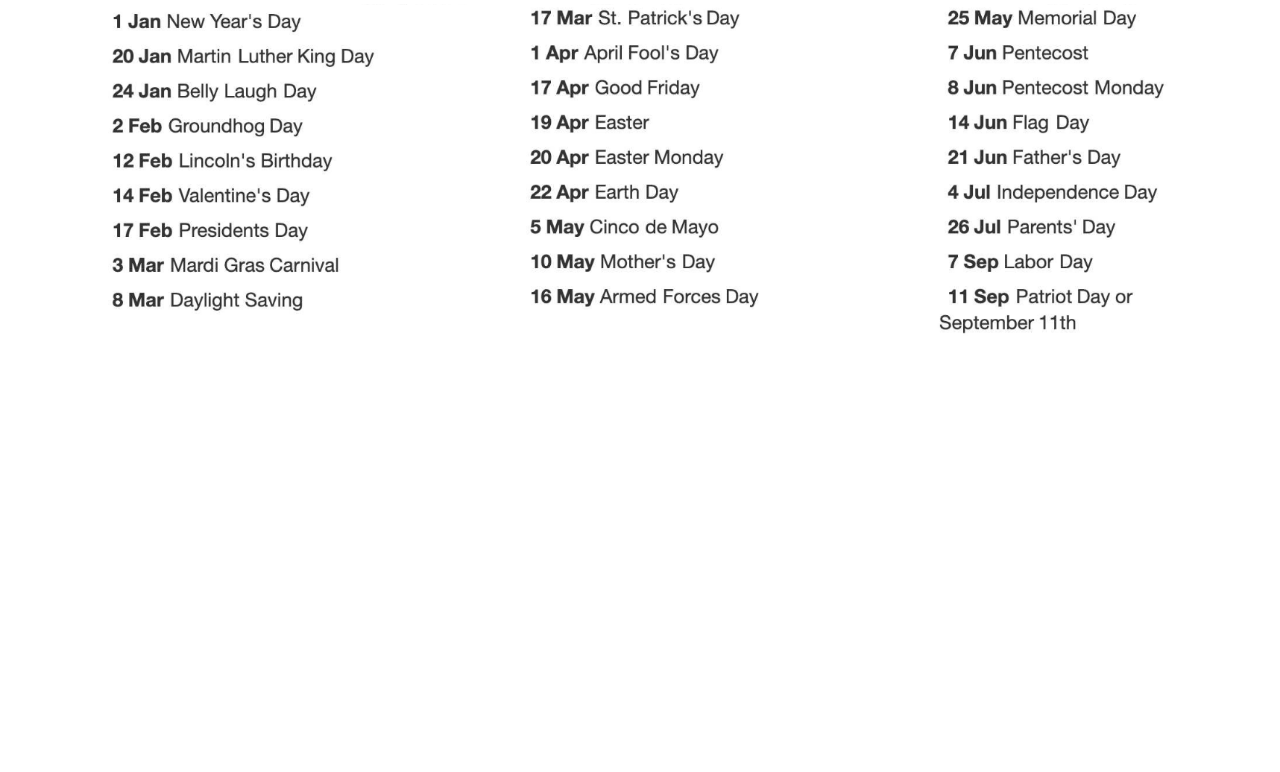
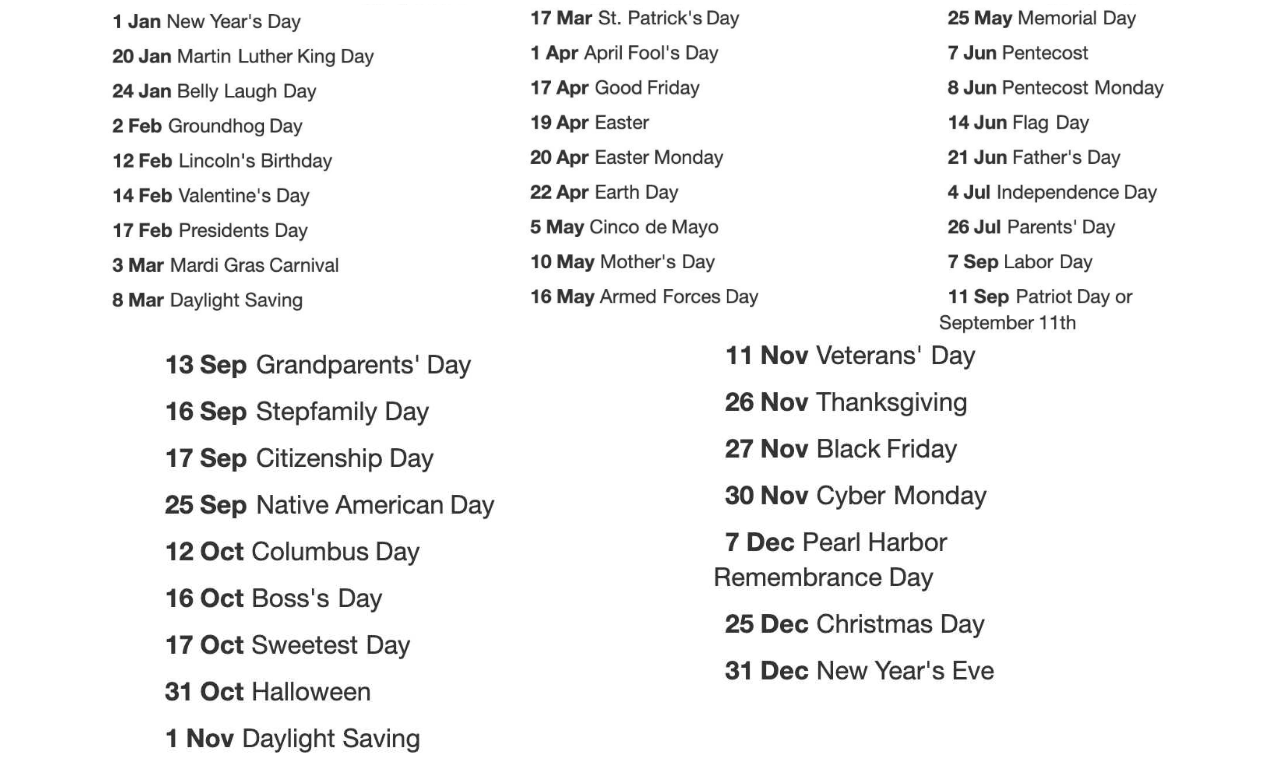
Before and after one commit to smilionaire/calendar, a plain HTML site: page index.html in a window 1280 px wide. Shown: the part 841-1613 px from the top of the page. Before the commit the page ends 1177 px from the top, so only its background shows below. Drawn offline with nearby package versions, Linux system fonts and the light colour scheme.

Commit message:
Update index.html

```diff
--- a/index.html
+++ b/index.html
@@ -14,6 +14,7 @@
 		<img src="cal.png" class="img-fluid">
 		<img src="cal1.png" class="img-fluid">
 		<img src="cal2.png" class="img-fluid">
+		<img src="cal3.png" class="img-fluid">
 	</div>
 <script src="https://ajax.googleapis.com/ajax/libs/jquery/3.4.1/jquery.min.js"></script>
 <script src="https://cdnjs.cloudflare.com/ajax/libs/popper.js/1.14.17/umd/popper.min.js"></script>
```
